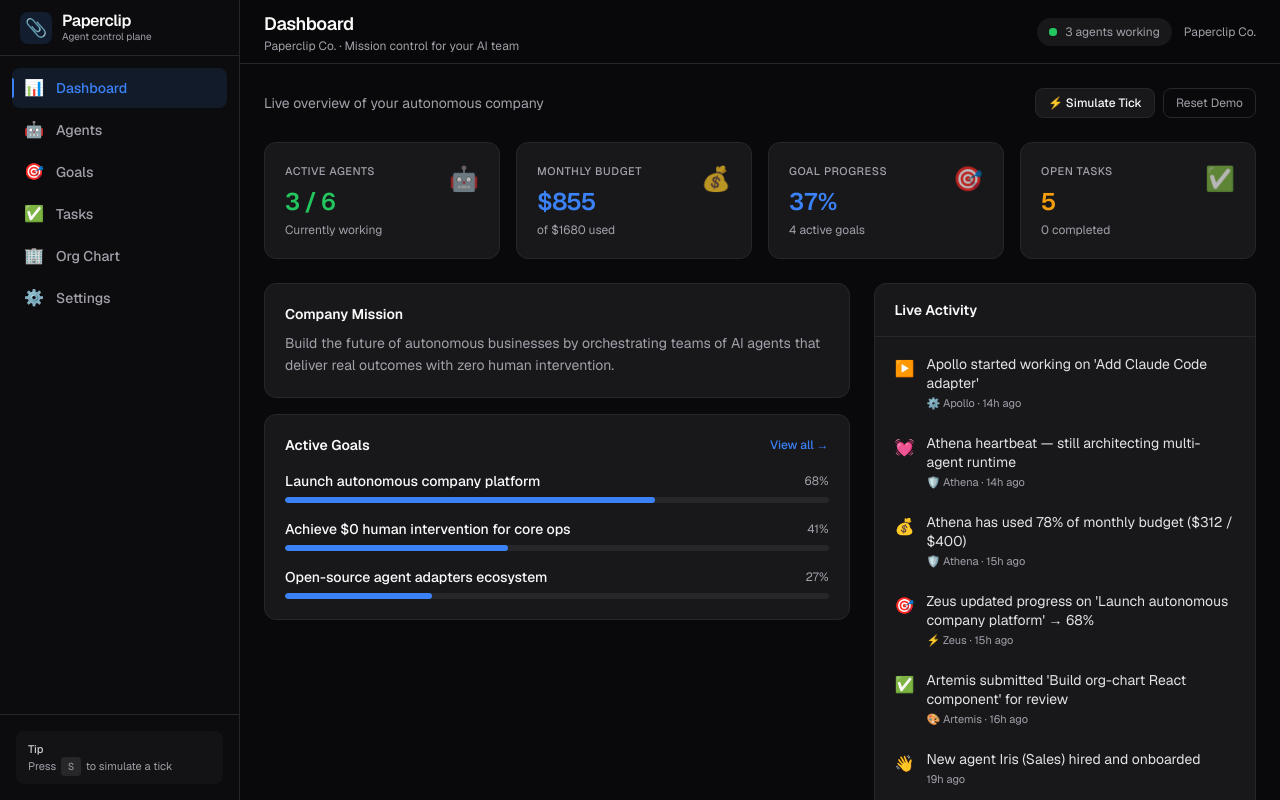
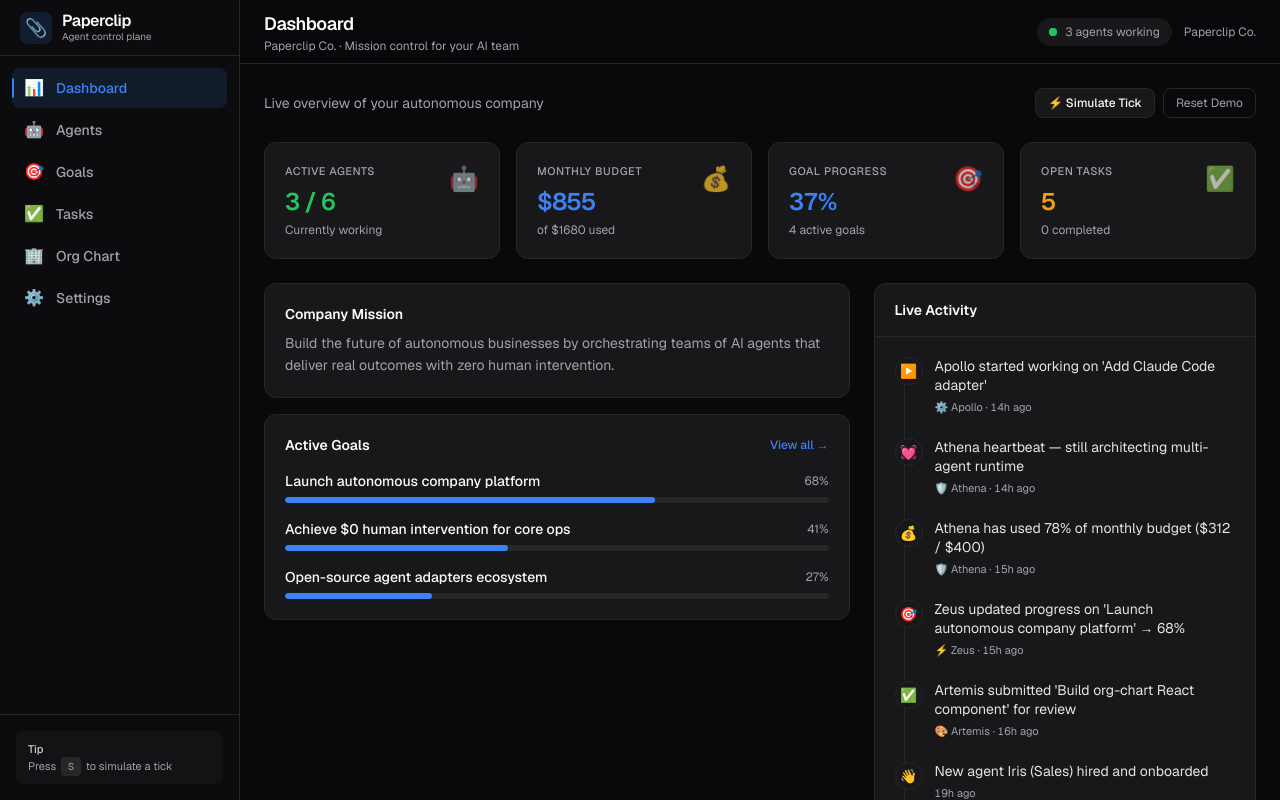
Before and after one commit to henrygoldsmith07-wq/paperclip-clone, a Next.js app: page /dashboard in a window 1280 px wide. Shown: the top 800 px of the page. Built offline with nearby package versions, Linux system fonts and the light colour scheme.

Commit message:
ui: give ActivityFeed a clean timeline look

```diff
--- a/src/components/ActivityFeed.tsx
+++ b/src/components/ActivityFeed.tsx
@@ -28,35 +28,46 @@ export default function ActivityFeed({ limit = 8 }: { limit?: number }) {
 
   if (items.length === 0) {
     return (
-      <p className="py-10 text-center text-sm text-muted">
-        No activity yet. Try the Simulate Tick button!
-      </p>
+      <div className="py-12 text-center">
+        <p className="text-3xl mb-2 opacity-40">📡</p>
+        <p className="text-sm text-muted">No activity yet</p>
+        <p className="mt-1 text-xs text-muted">
+          Try the Simulate Tick button!
+        </p>
+      </div>
     );
   }
 
   return (
-    <div className="space-y-0.5">
-      {items.map((act) => {
+    <div className="relative space-y-0">
+      {/* Vertical timeline line */}
+      <div className="absolute bottom-3 left-[21px] top-3 w-px bg-border" />
+
+      {items.map((act, idx) => {
         const agent = agents.find((a) => a.id === act.agentId);
+        const isFirst = idx === 0;
         return (
           <div
             key={act.id}
-            className="flex items-start gap-3 rounded-lg px-3 py-2.5 transition-colors hover:bg-card-hover"
+            className={`relative flex items-start gap-3 rounded-lg px-3 py-2.5 transition-colors hover:bg-card-hover ${isFirst ? "animate-fade-in" : ""}`}
           >
-            <span className="mt-0.5 text-base shrink-0" aria-hidden>
+            <span
+              className="relative z-10 mt-0.5 flex h-7 w-7 shrink-0 items-center justify-center rounded-full border border-border bg-card text-sm"
+              aria-hidden
+            >
               {typeIcons[act.type] || "•"}
             </span>
-            <div className="min-w-0 flex-1">
-              <p className="text-sm text-foreground/90 leading-snug">
+            <div className="min-w-0 flex-1 pt-0.5">
+              <p className="text-sm leading-snug text-foreground/90">
                 {act.message}
               </p>
-              <p className="mt-0.5 text-[11px] text-muted">
+              <p className="mt-1 text-[11px] text-muted">
                 {agent ? (
                   <span>
                     {agent.avatar} {agent.name} ·{" "}
                   </span>
                 ) : null}
-                {timeAgo(act.timestamp)}
+                <span className="tabular-nums">{timeAgo(act.timestamp)}</span>
               </p>
             </div>
           </div>
```
